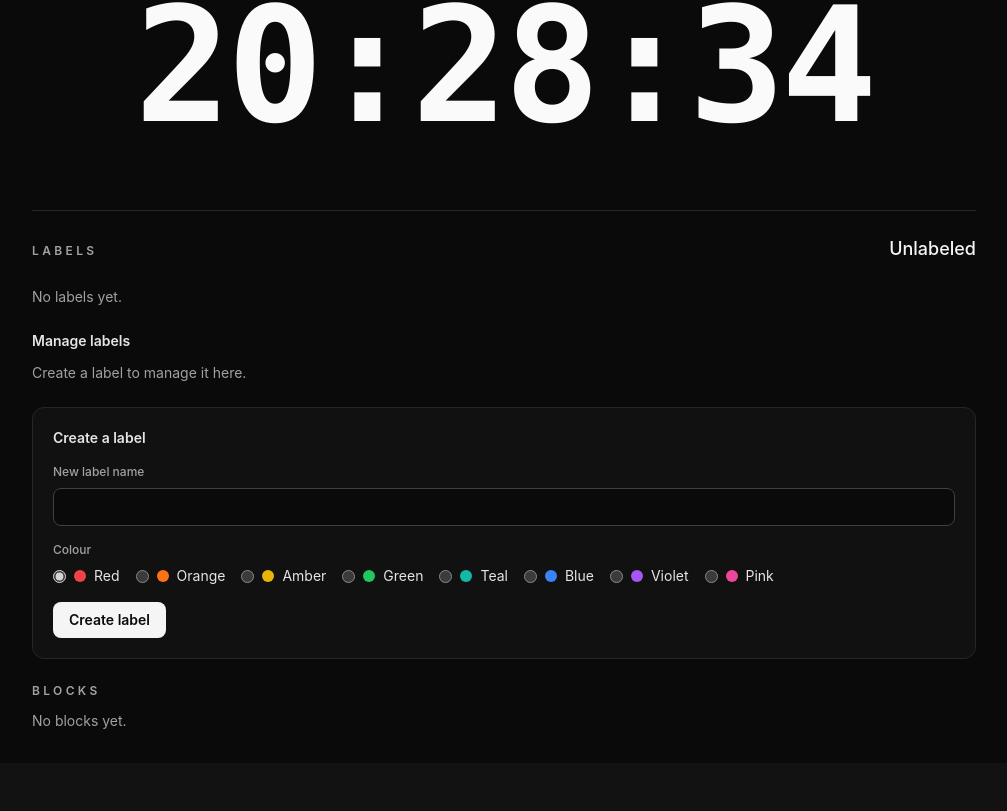
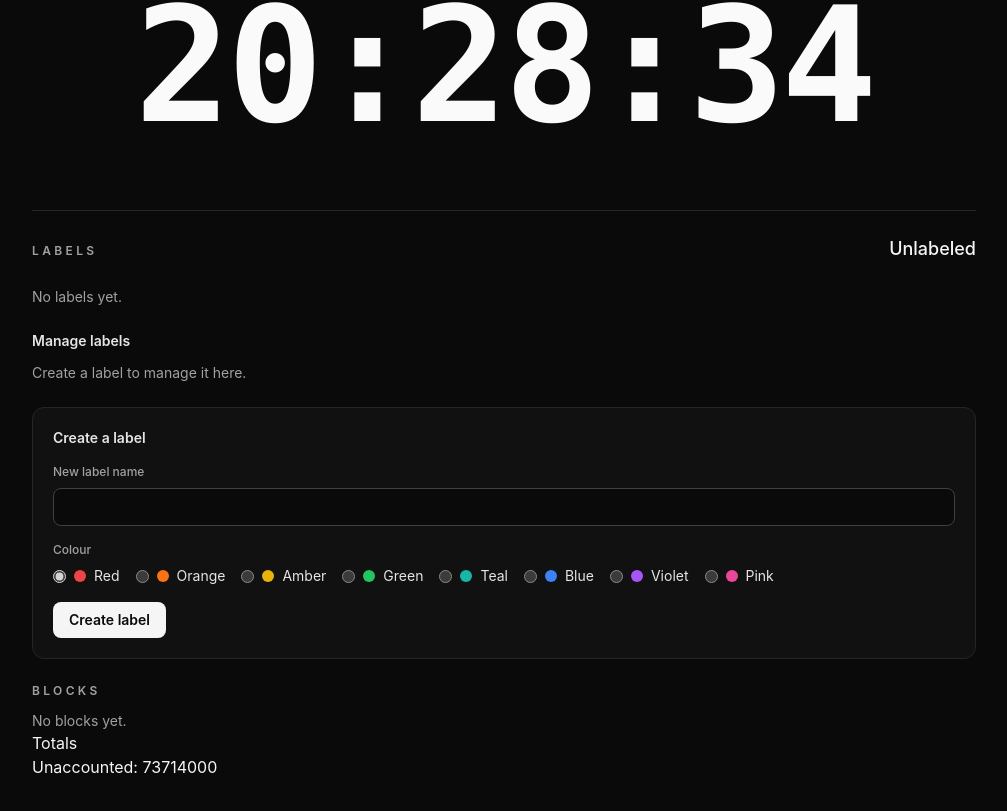
Before and after one commit to haikalbintang/24h, a React (Vite) app: page / in a window 1280 px wide. Shown: the part 187-998 px from the top of the page, without its empty margins (136-1143 px from the left). Before the commit the page ends 950 px from the top, so only its background shows below. Built offline with nearby package versions, Linux system fonts and the light colour scheme.

Commit message:
Add totals tests for issue #7

```diff
--- a/src/App.tsx
+++ b/src/App.tsx
@@ -15,6 +15,7 @@ import {
   type PersistedState,
 } from "./persistence";
 import LabelsSection from "./LabelsSection";
+import TotalsSection from "./TotalsSection";
 import ReopenPrompt from "./ReopenPrompt";
 import { useBlocks } from "./useBlocks";
 import type { Runtime } from "./runtime";
@@ -25,14 +26,14 @@ export interface AppProps {
 
 export default function App({ runtime }: AppProps) {
   const [persisted, setPersisted] = useState<PersistedState>(() =>
-    loadPersistedState(runtime, runtime.clock.now()),
+    loadPersistedState(runtime, runtime.clock.now())
   );
 
   const anchor = persisted.anchor;
   const now = useSyncExternalStore(
     runtime.clock.subscribe,
     runtime.clock.now,
-    runtime.clock.now,
+    runtime.clock.now
   );
   const day = getDaySnapshot(anchor, now);
 
@@ -40,9 +41,9 @@ export default function App({ runtime }: AppProps) {
     Math.max(
       0,
       ...persisted.labels.map(
-        (label) => Number(label.id.slice("label-".length)) || 0,
-      ),
-    ) + 1,
+        (label) => Number(label.id.slice("label-".length)) || 0
+      )
+    ) + 1
   );
 
   const {
@@ -74,7 +75,7 @@ export default function App({ runtime }: AppProps) {
         theme: persisted.theme,
       });
     },
-    [runtime, persisted, blocks, activeLabelId],
+    [runtime, persisted, blocks, activeLabelId]
   );
 
   useEffect(() => {
@@ -93,7 +94,10 @@ export default function App({ runtime }: AppProps) {
     });
   }, [runtime, recordHeartbeat, saveState]);
 
-  const createLabel = (name: string, colourId: LabelColourId): string | null => {
+  const createLabel = (
+    name: string,
+    colourId: LabelColourId
+  ): string | null => {
     const error = getLabelNameError(name, persisted.labels);
 
     if (error) {
@@ -114,7 +118,7 @@ export default function App({ runtime }: AppProps) {
   const renameLabel = (
     labelId: LabelId,
     name: string,
-    colourId: LabelColourId,
+    colourId: LabelColourId
   ): string | null => {
     const error = getLabelNameError(name, persisted.labels, labelId);
 
@@ -125,7 +129,7 @@ export default function App({ runtime }: AppProps) {
     setPersisted((current) => ({
       ...current,
       labels: current.labels.map((label) =>
-        label.id === labelId ? { ...label, name, colourId } : label,
+        label.id === labelId ? { ...label, name, colourId } : label
       ),
     }));
 
@@ -174,6 +178,14 @@ export default function App({ runtime }: AppProps) {
           onCreateLabel={createLabel}
           onRenameLabel={renameLabel}
         />
+        <TotalsSection
+          labels={persisted.labels}
+          blocks={blocks}
+          anchor={anchor}
+          now={now}
+          dayStart={day.dayStart}
+          dayEnd={day.dayEnd}
+        />
       </div>
 
       {reopenPromptOpen ? (
--- /dev/null
+++ b/src/TotalsSection.tsx
@@ -0,0 +1,55 @@
+import type { LabelId } from "./labels";
+import type { Block } from "./blocks";
+import {
+  labelTotalsForDay,
+  timelineSegmentsForDay,
+  unaccountedMsForDay,
+} from "./totals";
+
+export interface TotalsSectionProps {
+  labels: { id: LabelId; name: string; colourId: string }[];
+  blocks: Block[];
+  anchor: number;
+  now: number;
+  dayStart: number;
+  dayEnd: number;
+}
+
+export default function TotalsSection(props: TotalsSectionProps) {
+  const totals = labelTotalsForDay(
+    props.blocks,
+    props.dayStart,
+    props.dayEnd,
+    props.now
+  );
+  const unaccounted = unaccountedMsForDay(
+    props.blocks,
+    props.dayStart,
+    props.dayEnd,
+    props.now
+  );
+  const segments = timelineSegmentsForDay(
+    props.blocks,
+    props.dayStart,
+    props.dayEnd,
+    props.now
+  );
+  return (
+    <section aria-label="Totals">
+      <h2>Totals</h2>
+      <ul role="list" aria-label="Totals">
+        {props.labels.map((l) => (
+          <li key={l.id}>
+            {l.name}: {totals.get(l.id) ?? 0}
+          </li>
+        ))}
+        <li>Unaccounted: {unaccounted}</li>
+      </ul>
+      <div role="list" aria-label="Timeline">
+        {segments.map((s, i) => (
+          <span key={i} data-label={s.labelId} />
+        ))}
+      </div>
+    </section>
+  );
+}
```
Also changed, not shown: 1 other file (tests, documents, lock files or other folders).
